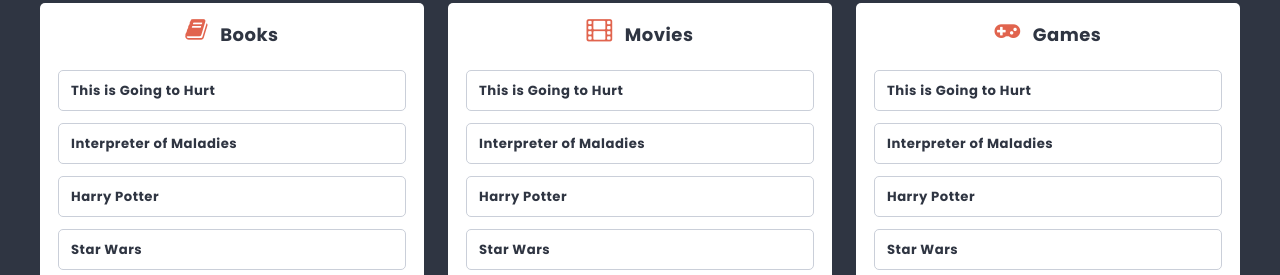
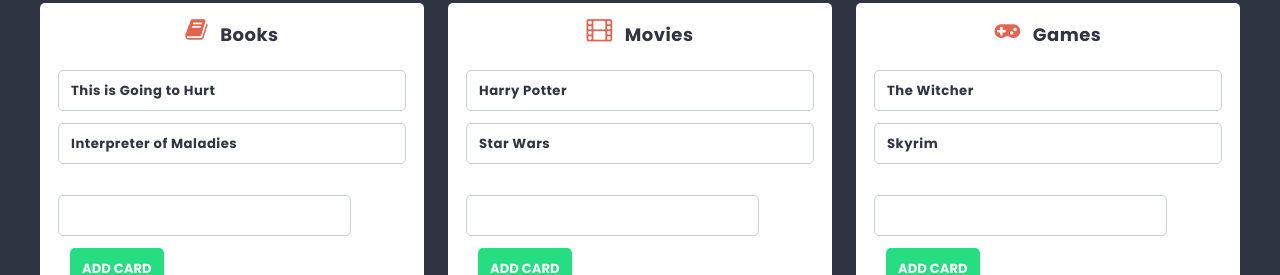
Before and after one commit to Cinamon88/FirstReactApp, a React (Create React App) app: page / in a window 1280 px wide. Shown: the part 538-813 px from the top of the page. Built offline with nearby package versions, Linux system fonts and the light colour scheme.

Commit message:
filter cards in columns

```diff
--- a/src/components/Column/Column.js
+++ b/src/components/Column/Column.js
@@ -5,7 +5,7 @@
 
 const Column = (props) => {
 
-  const cards = useSelector(state => state.cards);
+  const cards = useSelector(state => state.cards.filter(card => card.columnId === props.id));
 
   return (
     <article className={styles.column}>
```
